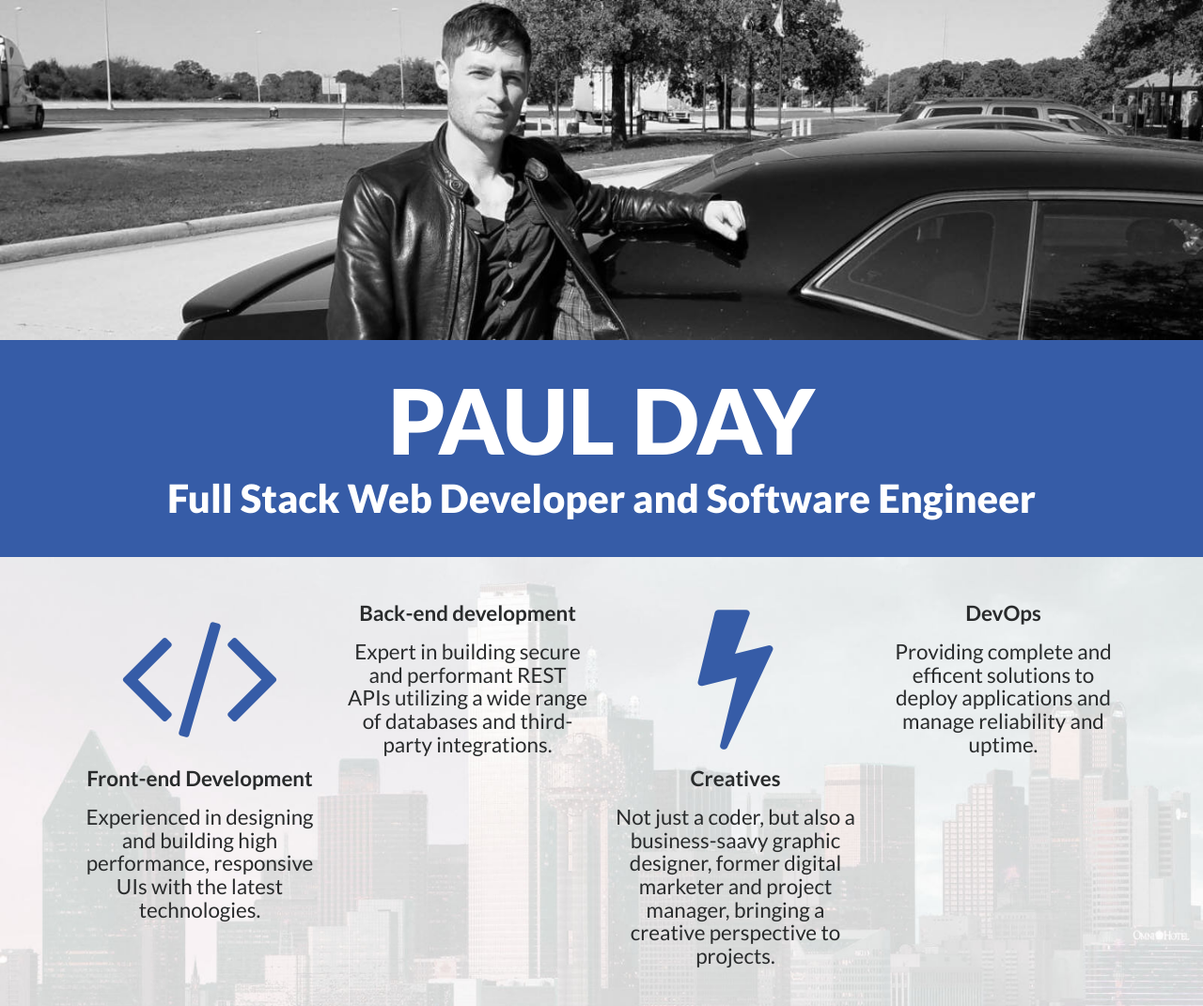
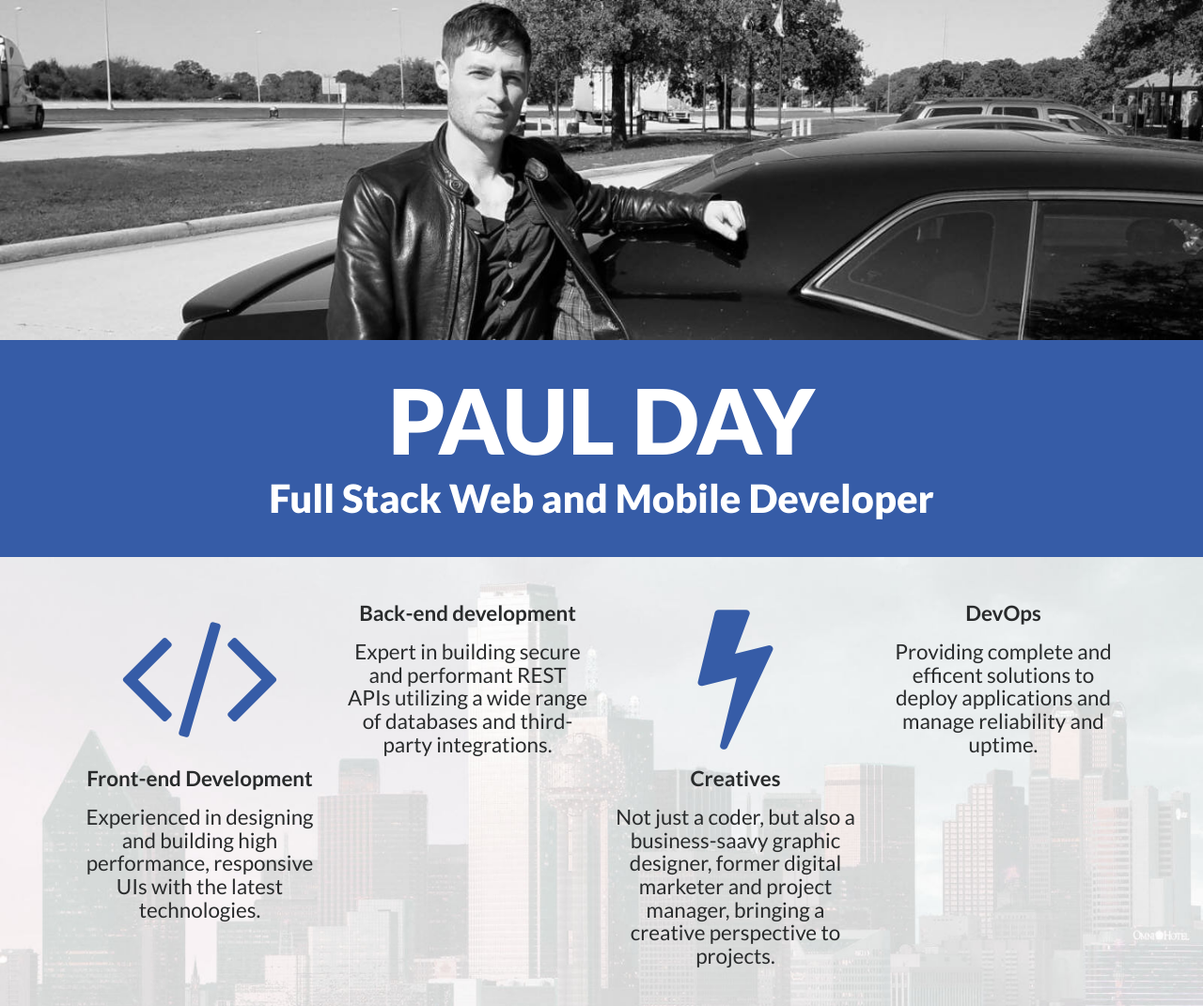
Before and after one commit to pddigital/pddigital.github.io, a plain HTML site: page index.html in a window 1280 px wide. Shown: the top 1071 px of the page at 94% size. Drawn offline with nearby package versions, Linux system fonts and the light colour scheme; some packages are replaced by stand-ins of ours; a script that the page names is missing; some icons are missing.

Commit message:
shorten the title

```diff
--- a/index.html
+++ b/index.html
@@ -14,7 +14,7 @@
     <img src="/images/me.jpg" id="banner" />
     <header>
         <h1>Paul Day</h1>
-        <h2>Full Stack Web Developer and Software Engineer</h2>
+        <h2>Full Stack Web and Mobile Developer</h2>
     </header>
 
     <section id="promo-table">
```
